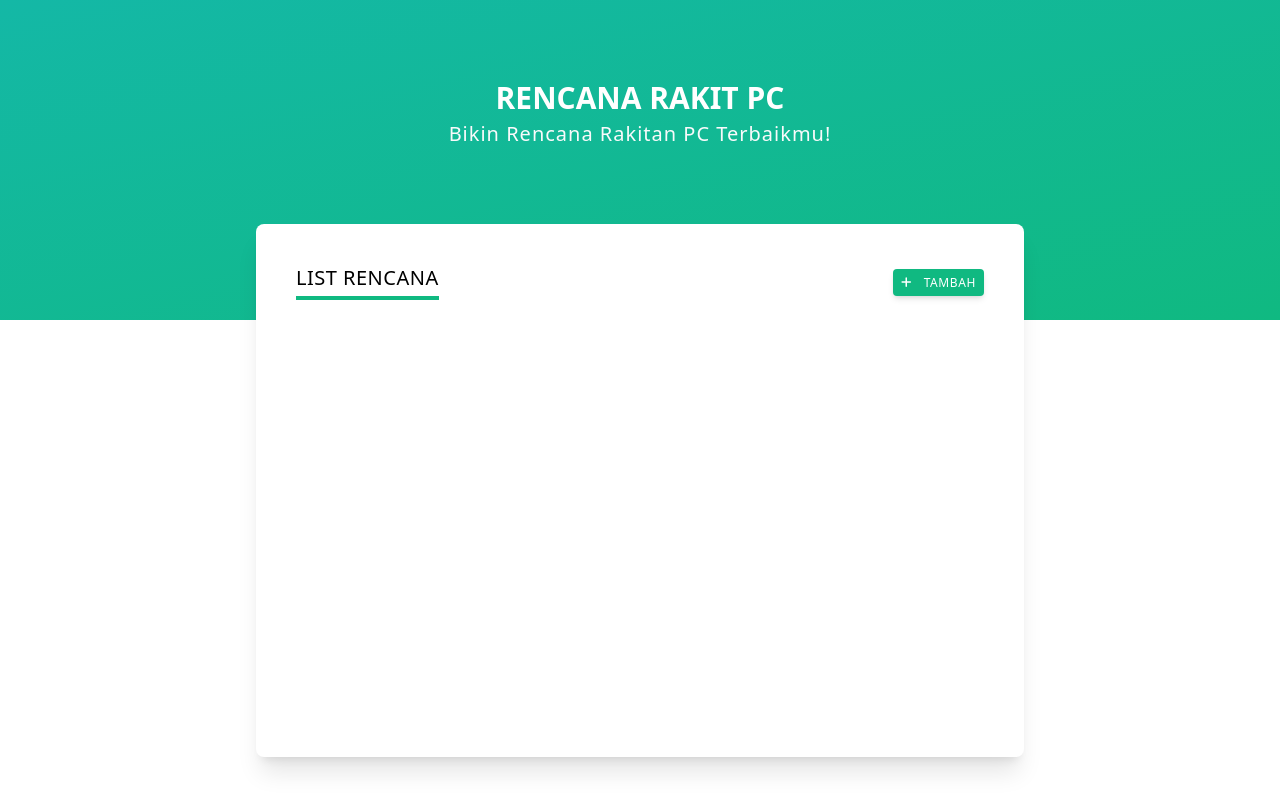
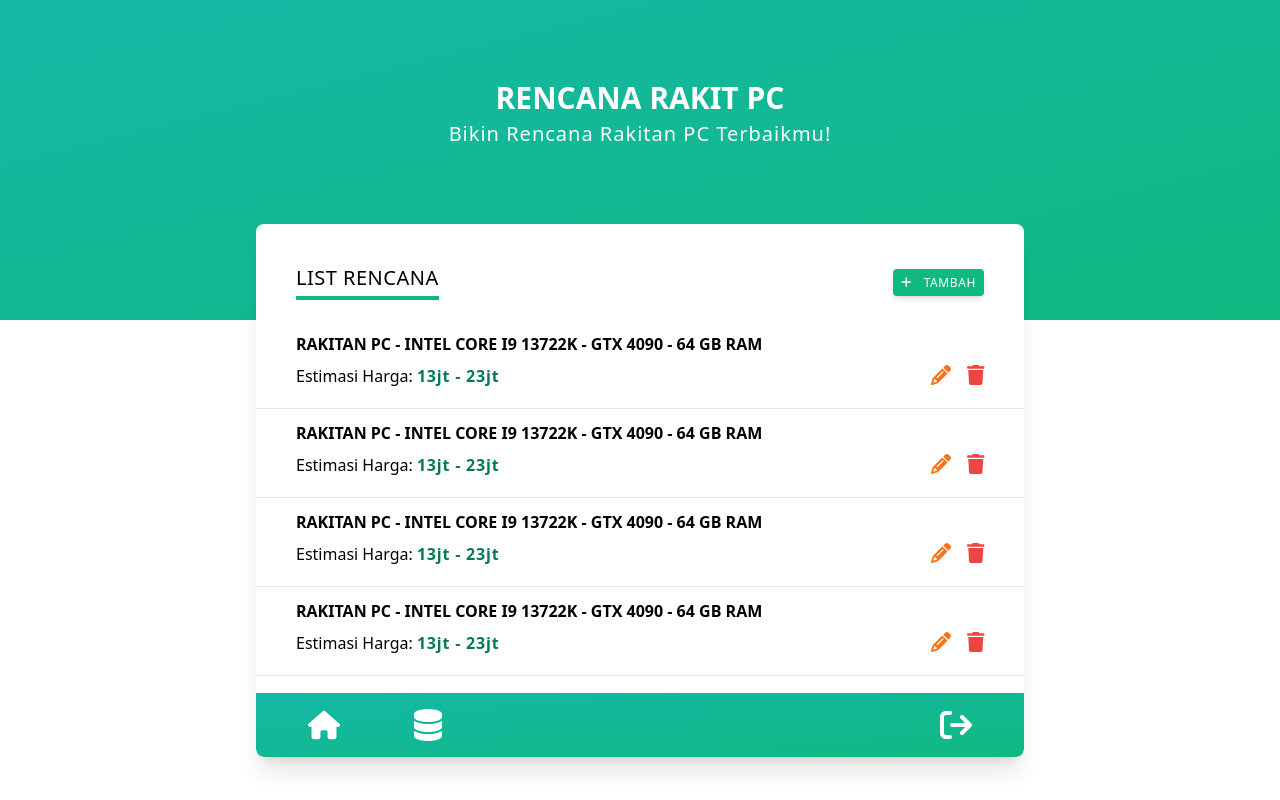
Before and after one commit to rasyidcode/rencana-rakit-pc, a Vue app: page /#/home in a window 1280 px wide. Built offline with nearby package versions, Linux system fonts and the light colour scheme.

Commit message:
finished > home page - list rencana

```diff
--- a/src/App.vue
+++ b/src/App.vue
@@ -7,8 +7,8 @@
       </h4>
     </div>
 
-    <div class="mx-auto shadow-xl w-11/12 lg:w-3/5 h-2/3 -mt-24 bg-white rounded-lg relative">
-      <NavigationBarVue :hide="true" />
+    <div class="mx-auto shadow-xl w-11/12 lg:w-3/5 h-2/3 -mt-24 bg-white rounded-lg relative overflow-hidden">
+      <NavigationBarVue :hide="hideMenu" />
       <router-view />
     </div>
   </div>
@@ -25,7 +25,7 @@ export default {
   },
   data() {
     return {
-      hideMenu: true
+      hideMenu: false
     }
   }
 }
--- a/src/style.css
+++ b/src/style.css
@@ -1,3 +1,22 @@
 @tailwind base;
 @tailwind components;
 @tailwind utilities;
+
+@layer utilities {
+    .scrollbar::-webkit-scrollbar {
+        width: 5px;
+        height: 10px;
+    }
+    .scrollbar::-webkit-scrollbar-track {
+        border-radius: 100vh;
+        background-color: #fff;
+    }
+    .scrollbar::-webkit-scrollbar-thumb {
+        background-color: #10b981;
+        border-radius: 100vh;
+        border: 3px solid #10b981;
+    }
+    .scrollbar::-webkit-scrollbar-thumb:hover {
+        background-color: #065f46;
+    }
+}
--- a/src/views/HomeView.vue
+++ b/src/views/HomeView.vue
@@ -1,5 +1,5 @@
 <template>
-    <div class="pt-10">
+    <div class="pt-10 h-full">
         <div class=" flex justify-between px-10">
             <div class=" max-w-max">
                 <h1 class="text-xl font-normal uppercase tracking-wide">List Rencana</h1>
@@ -16,6 +16,21 @@
                 </button>
             </div>
         </div>
+        <div class="mt-5 divide-y h-4/5 flex flex-col overflow-y-scroll scrollbar">
+            <div class="px-10 py-3" v-for="i in 10" :key="i">
+                <h3 class=" font-bold uppercase">Rakitan PC - INTEL CORE I9 13722K - GTX 4090 - 64 GB RAM</h3>
+
+                <div class=" flex justify-between py-2">
+                    <h4 class=" font-light">Estimasi Harga:  <span class=" font-bold text-emerald-700 tracking-wider">13jt - 23jt</span></h4>
+                    <div>
+                        <font-awesome-icon icon="fa-solid fa-pencil" class=" text-orange-500 text-xl mr-4
+                            cursor-pointer" />
+                        <font-awesome-icon icon="fa-solid fa-trash" class=" text-red-500 text-xl
+                            cursor-pointer" />
+                    </div>
+                </div>
+            </div>
+        </div>
     </div>
 </template>
 
```
Also changed, not shown: src/main.js (+6 -2 lines).
